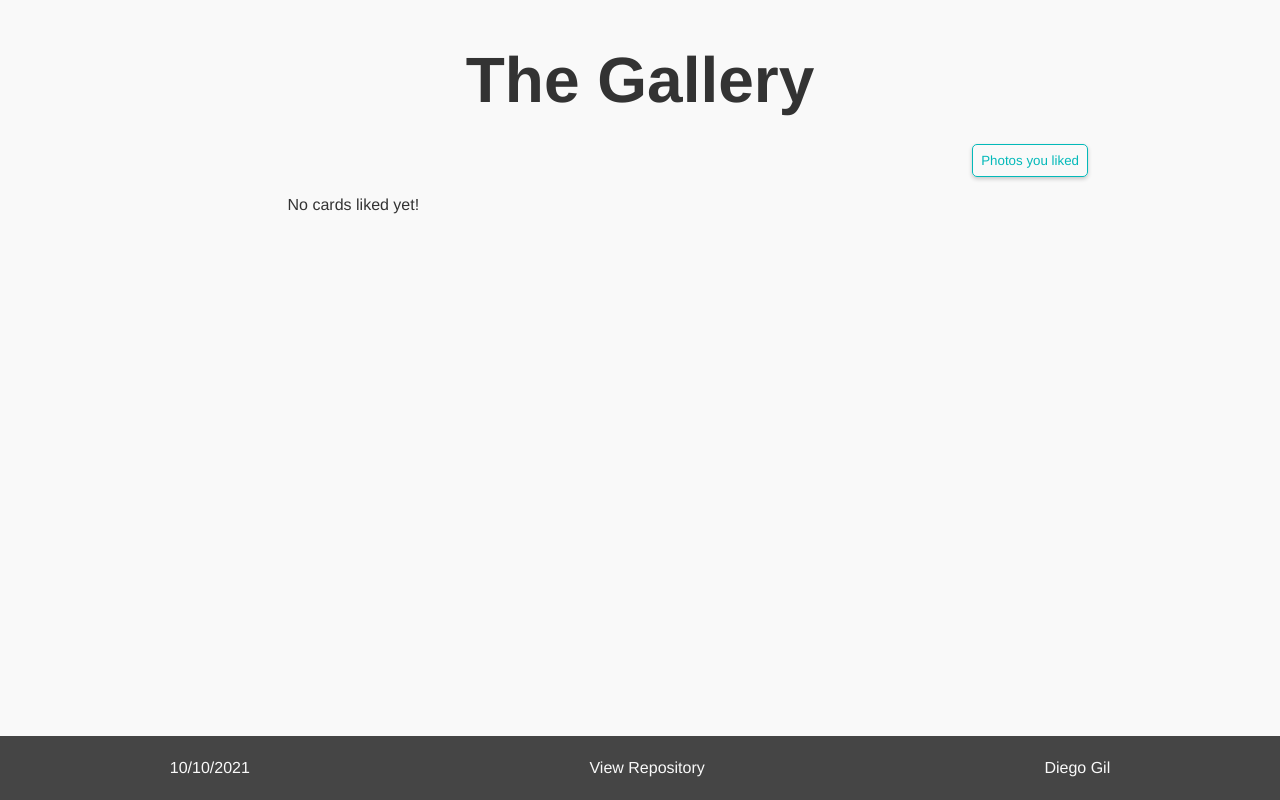
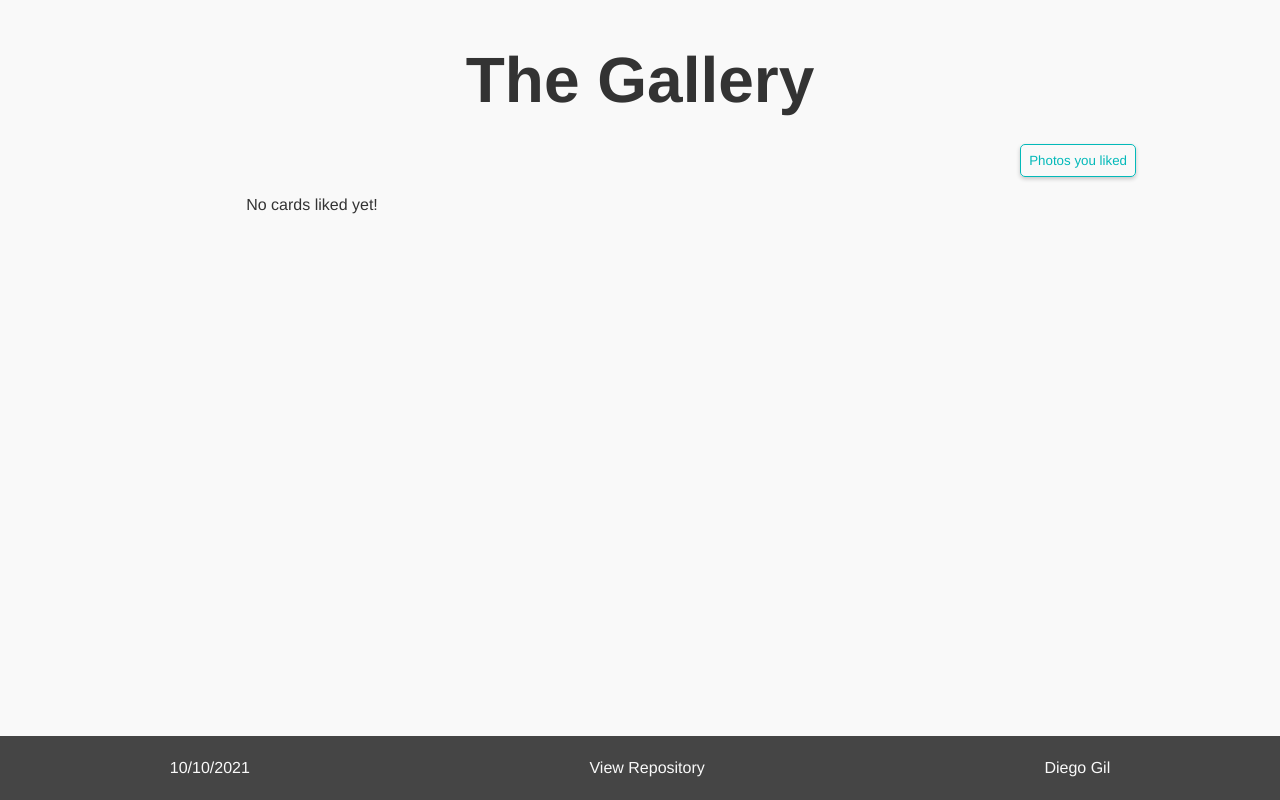
Before and after one commit to GilDiego/test-diego-gil, a React (Create React App) app: page / in a window 1280 px wide. Both pictures are taken after a click on the element "Photos you liked". Built offline with nearby package versions, Linux system fonts and the light colour scheme.

Commit message:
responsiveness hotfix

```diff
--- a/src/Components/Collection/Collection.jsx
+++ b/src/Components/Collection/Collection.jsx
@@ -92,7 +92,9 @@ export default function Collection() {
                                 />
                             ))
                         ) : (
-                            <p> No cards liked yet!</p>
+                            <div className={styles.noCard}>
+                                <p> No cards liked yet!</p>
+                            </div>
                         )
                     )
                 }
--- a/src/Components/Collection/Collection.module.css
+++ b/src/Components/Collection/Collection.module.css
@@ -7,7 +7,9 @@
 /* Button */
 .buttons {
   display: grid;
+  grid-template-columns: 59rem;
   max-width: 100%;
+  margin: auto;
 }
 .showLiked {
   margin-left: auto;
@@ -24,7 +26,8 @@
 }
 .display {
   display: grid;
-  grid-template-columns: auto auto auto auto;
+  margin: auto;
+  grid-template-columns: 15rem 15rem 15rem 15rem;
   column-gap: normal;
 }
 
@@ -34,6 +37,9 @@
 }
 
 @media (max-width: 376px) {
+  .buttons {
+    display: block;
+  }
   .showLiked {
     margin: auto;
     margin-top: 0.5rem;
@@ -48,6 +54,9 @@
   }
 }
 @media (min-width: 376px) and (max-width: 769px) {
+  .buttons {
+    display: block;
+  }
   .showLiked {
     margin: auto;
     margin-top: 0.5rem;
```
